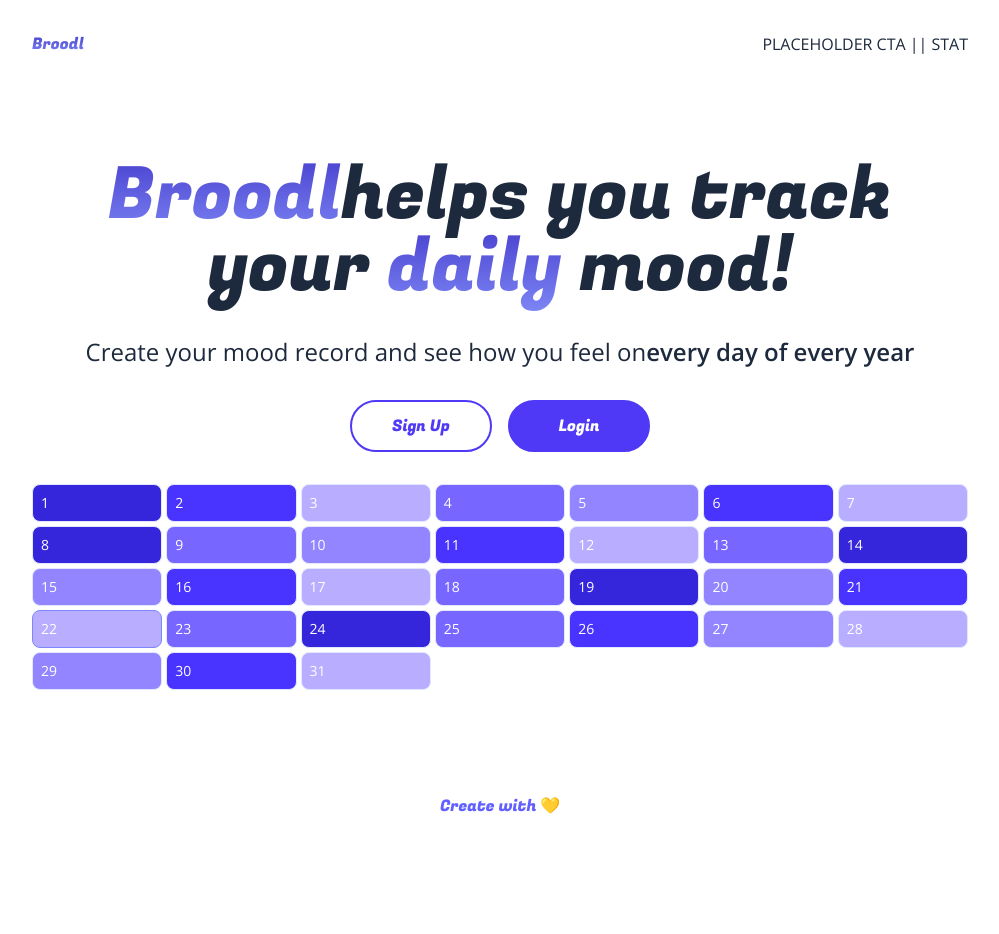
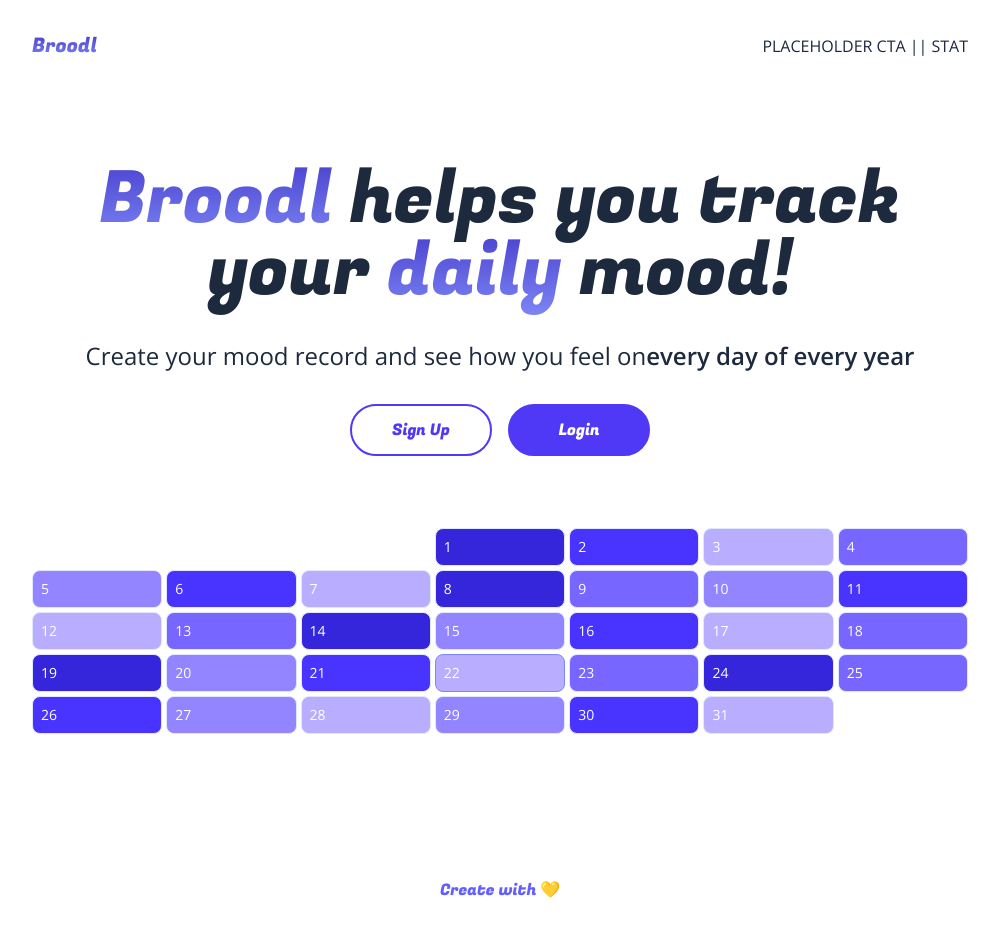
Before and after one commit to liangchow/full-stack-broodl, a Next.js app: page / in a window 1280 px wide. Shown: the whole page, without its empty margins (140-1139 px from the left). Before the commit the page ends 850 px from the top, so only its background shows below. Built offline with nearby package versions, Linux system fonts and the light colour scheme.

Commit message:
Link button to home

```diff
--- a/app/layout.js
+++ b/app/layout.js
@@ -1,4 +1,5 @@
 import { Fugaz_One, Open_Sans } from "next/font/google";
+import Link from 'next/link'
 import "./globals.css";
 
 const opensans = Open_Sans({ subsets: ["latin"] });
@@ -13,7 +14,9 @@ export default function RootLayout({ children }) {
 
   const header = (
     <header className='p-4 sm:p-8 flex items-center justify-between gap-4 '>
-      <h1 className={'text-base sm:text-l textGradient '+fugaz.className}>Broodl</h1>
+      <Link href='/'>
+      <h1 className={'text-base sm:text-xl textGradient '+fugaz.className}>Broodl</h1>
+      </Link>
       <div className='flex items-center justify-between'>
         PLACEHOLDER CTA || STAT
       </div>
--- a/components/Calendar.js
+++ b/components/Calendar.js
@@ -9,8 +9,8 @@ import {baseRating, gradients, demoData} from '@/utils'
 export default function Calendar(props) {
 
   const {demo} = props
-  const year = 2025
-  const month = 'May'
+  const year = 2024
+  const month = 'June'
   const monthNow = new Date(year, Object.keys(months).indexOf(month), 1)
   const firstDayOfMonth = monthNow.getDay()
   const daysInMonth = new Date(year, Object.keys(month).indexOf(month)+1, 0).getDate()
@@ -21,7 +21,7 @@ export default function Calendar(props) {
   console.log(numRows)
 
   return (
-    <div className='flex flex-col overflow-hidden gap-1'>
+    <div className='flex flex-col overflow-hidden gap-1 py-4 sm:py-6 md:py-10'>
       {[...Array(numRows).keys()].map((row, rowIndex)=>{
         return(
           <div key={rowIndex} className='grid grid-cols-7 gap-1'>
--- a/components/Hero.js
+++ b/components/Hero.js
@@ -8,8 +8,8 @@ const fugaz = Fugaz_One({ subsets: ["latin"], weight: ['400'] });
 export default function Hero() {
   return (
     <div className='py-4 md:py-10 flex flex-col gap-4 sm:gap-8'>
-      <h1 className={'text-5xl sm:text-6xl md:text-7xl text-center '+fugaz.className}><span className='textGradient'>Broodl</span>
-       helps you track your <span className='textGradient'>daily</span> mood!</h1>
+      <h1 className={'text-5xl sm:text-6xl md:text-7xl text-center '+fugaz.className}><span className='textGradient'>Broodl</span> helps you
+      track your <span className='textGradient'>daily</span> mood!</h1>
 
        <p className='text-lg sm:text-xl md:text-2xl text-center w-full mx-auto mx-w-[500px]'>Create your mood record and see how you feel on
         <span className='font-semibold'>every day of every year</span></p>
```
